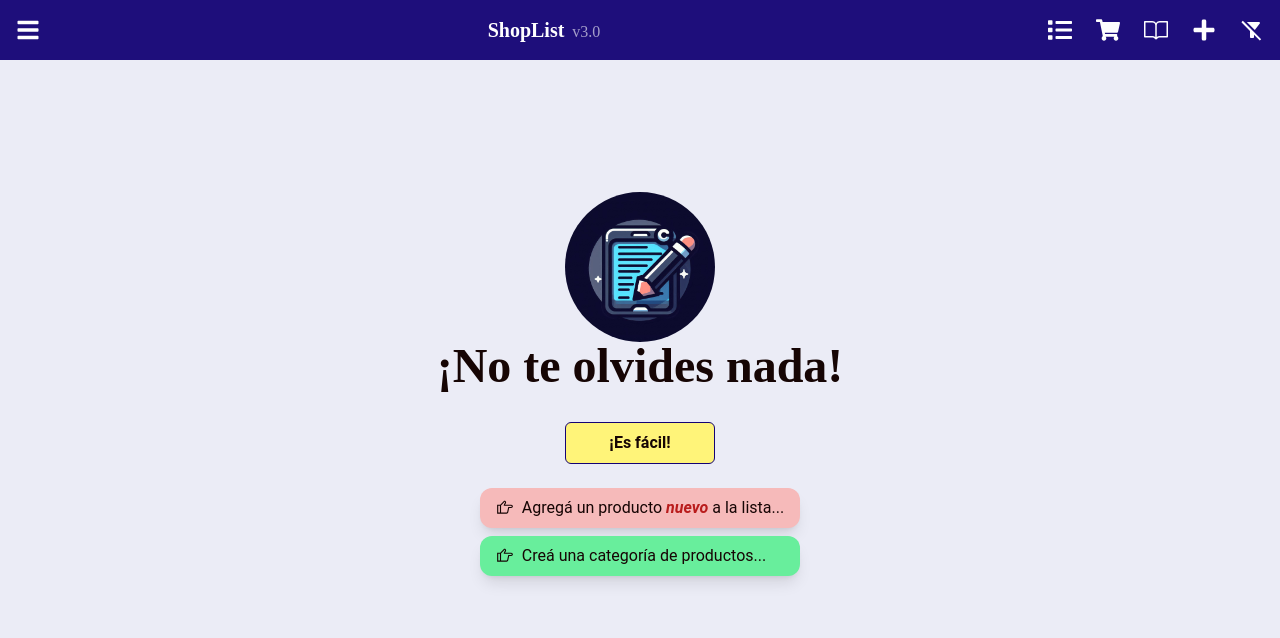
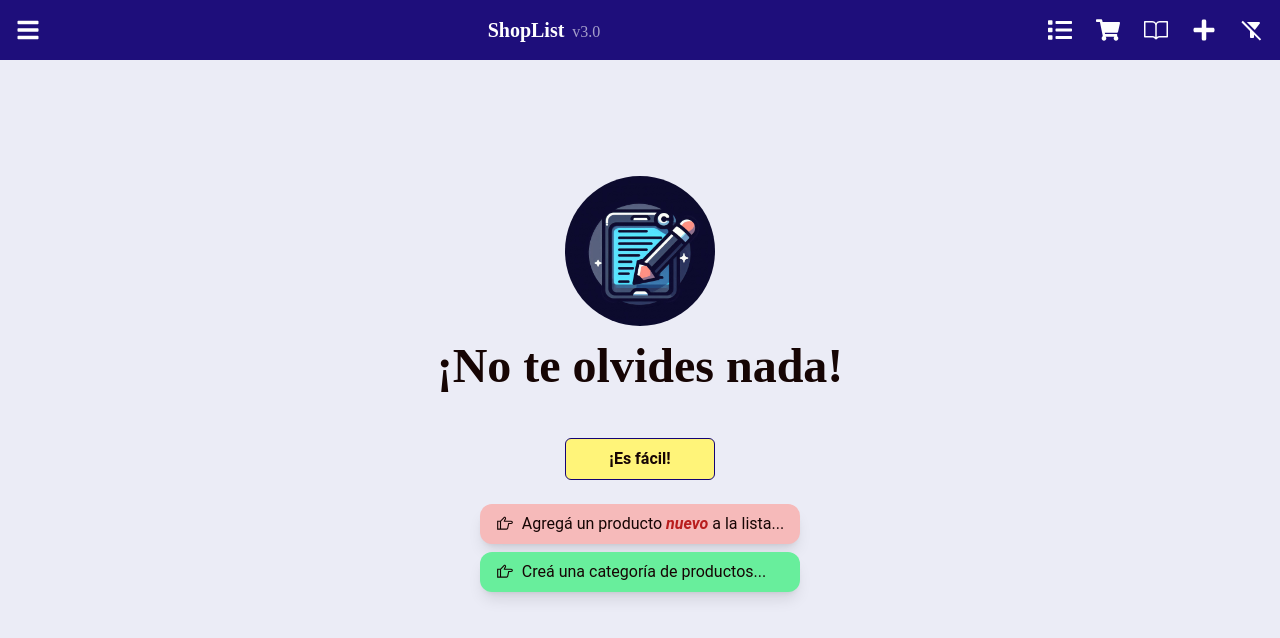
Before and after one commit to elcharlybeto/shoplist2, a Next.js app: page / in a window 1280 px wide. Shown: the top 638 px of the page. Built offline with nearby package versions, Linux system fonts and the light colour scheme.

Commit message:
fix title

```diff
--- a/app/ui/home.tsx
+++ b/app/ui/home.tsx
@@ -32,7 +32,7 @@ export default function Home() {
         />
       </div>
       <h1
-        className="font-bold text-center  text-5xl"
+        className="font-bold text-center  m-4 text-5xl"
         style={{ fontFamily: "var(--font-sour-gummy)" }}
       >
         ¡No te olvides nada!
```
Also changed, not shown: 1 other file (tests, documents, lock files or other folders).
